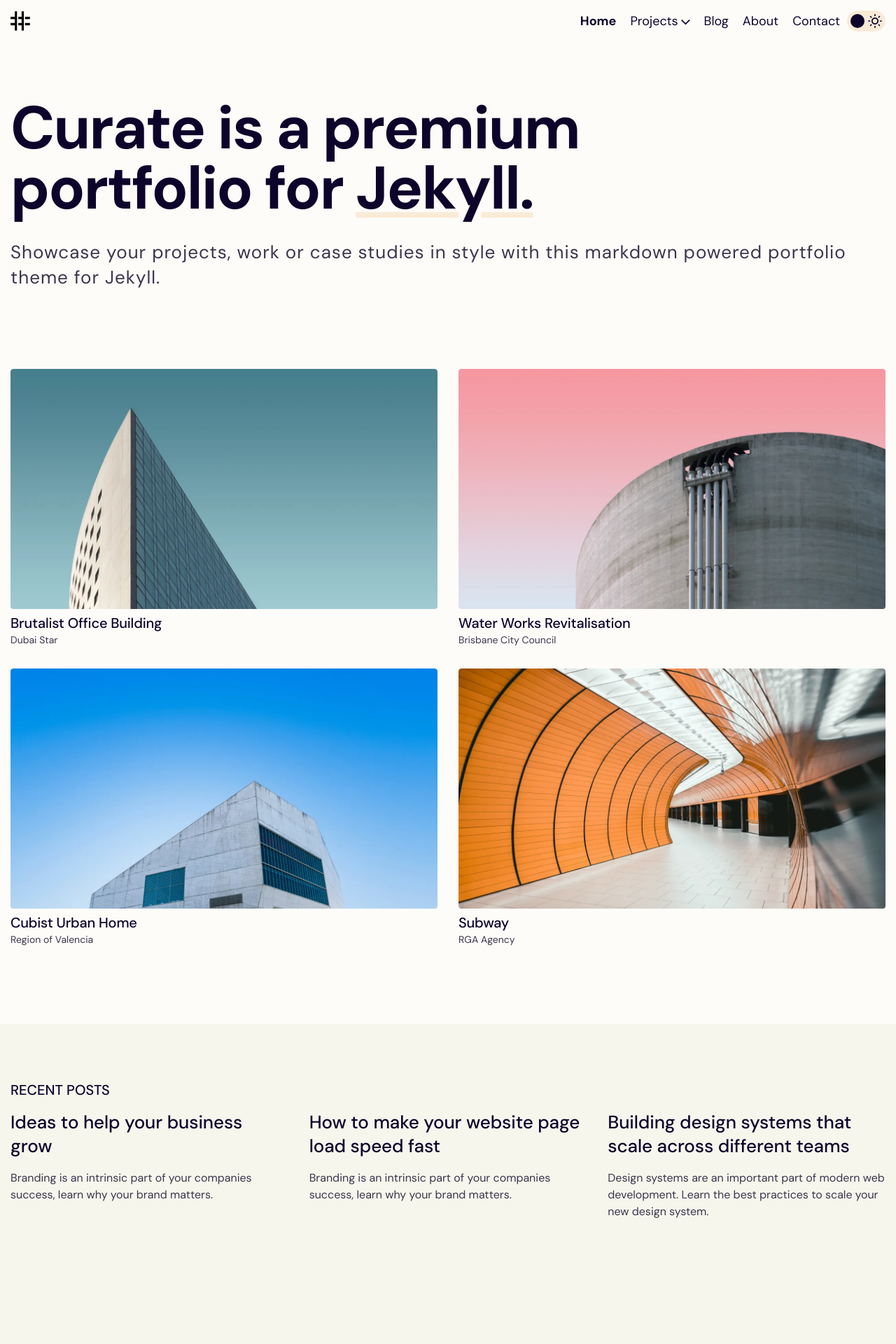
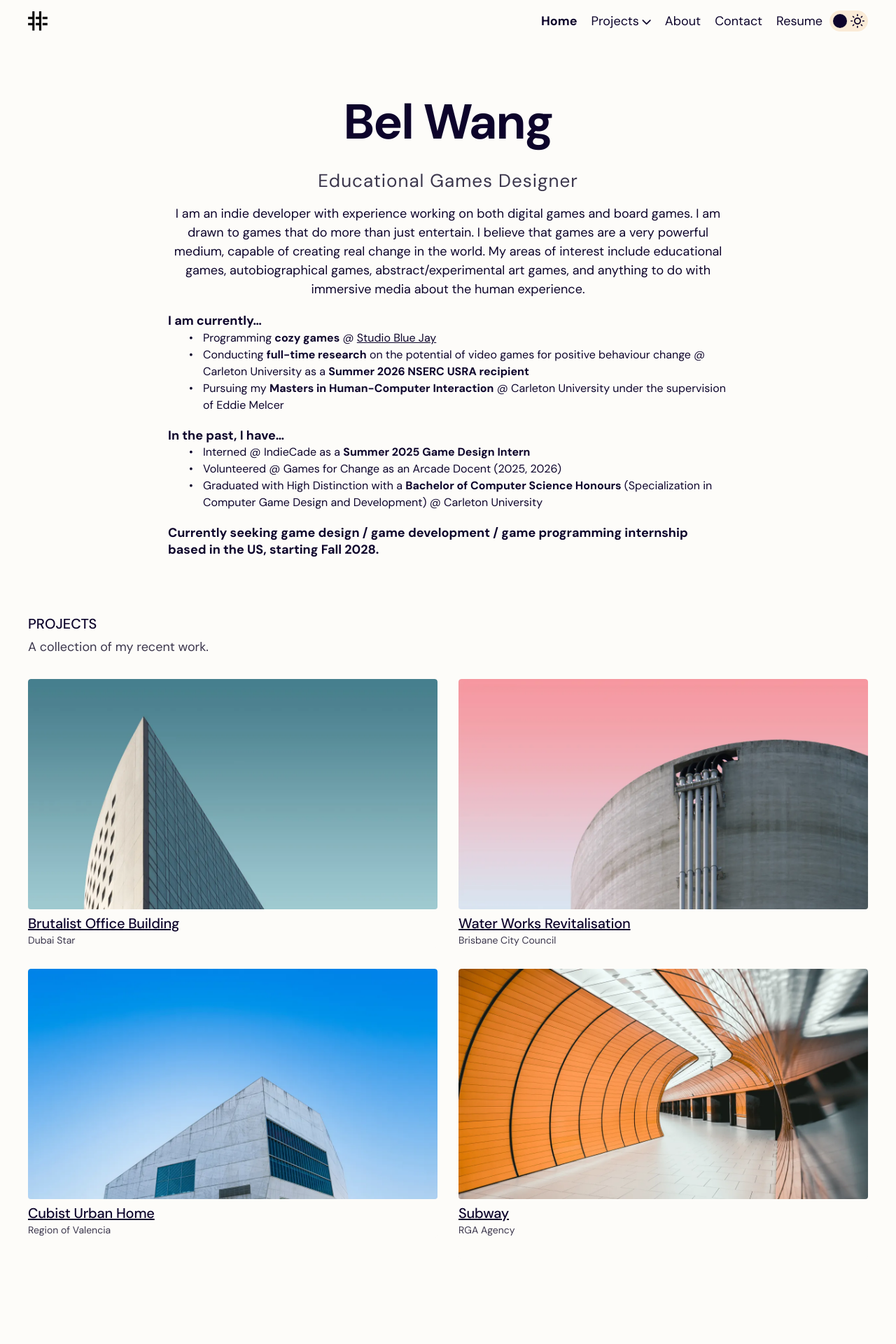
Before and after one commit to rightdress/rightdress.github.io, a Jekyll site: the page built from pages/home.md, in a window 1280 px wide. Shown: the top 1920 px of the page at 70% size. Built offline with Jekyll 4.4.1, drawn with Linux system fonts in a browser that asks for light colours.

Commit message:
Update home page introduction

```diff
--- a/_data/menu.yml
+++ b/_data/menu.yml
@@ -26,15 +26,15 @@ main:
         icon_darkmode: "/assets/images/icons/wireframe-8-white.svg"
         description: "Top layout"
         url: /projects/project-4/
-  - name: Blog
-    url: /blog/
-    weight: 2
   - name: About
     url: /about/
     weight: 3
   - name: Contact
     url: /contact/
     weight: 4
+  - name: Resume
+    url: /resume/
+    weight: 5
 
 
 footer_primary:
--- a/_layouts/home.html
+++ b/_layouts/home.html
@@ -7,10 +7,22 @@ body_classes: page-home
   <div class="container">
     <div class="row">
       <div class="col-12">
+
         {% include framework/heading.html
         title=page.title
         description=page.description
         %}
+
+        {% if page.intro_paragraph %}
+        <p class="home-intro-paragraph">
+          {{ page.intro_paragraph }}
+        </p>
+        {% endif %}
+
+        <div class="home-content">
+          {{ content }}
+        </div>
+
       </div>
     </div>
   </div>
@@ -63,16 +75,16 @@ body_classes: page-home
 </div>
 {% endif %}
 
-{% assign cards = site.posts | sort: 'date' | reverse %}
+<!-- {% assign cards = site.posts | sort: 'date' | reverse %}
 {% assign limit = page.posts.limit | default: 3 %}
 {% assign sort_by = page.posts.sort | default: 'date' %}
 {% assign columns =  page.posts.columns | default: 3 %}
 {% capture columns %}col-lg-{{ 12 | divided_by:columns }}{% endcapture %}
 {% if sort_by == 'weight' %}
   {% assign cards = cards | sort: 'weight' %}
-{% endif %}
+{% endif %} -->
 
-{% assign cards = site.posts %}
+<!-- {% assign cards = site.posts %}
 {% if cards.size > 0 %}
 <div class="section section-base-bg-2">
   <div class="container">
@@ -103,9 +115,9 @@ body_classes: page-home
     </div>
   </div>
 </div>
-{% endif %}
+{% endif %} -->
 
-{% if site.newsletter.mailchimp.form_action_url and site.newsletter.mailchimp.form_action_url != '' %}
+<!-- {% if site.newsletter.mailchimp.form_action_url and site.newsletter.mailchimp.form_action_url != '' %}
   <div class="section section-base-bg-2">
     <div class="container">
       <div class="row">
@@ -115,4 +127,4 @@ body_classes: page-home
       </div>
     </div>
   </div>
-{% endif %}
+{% endif %} -->
--- a/_sass/theme/_custom.scss
+++ b/_sass/theme/_custom.scss
@@ -1,10 +1,79 @@
+// GLOBAL STUFF
 .heading .heading-heading h1 {
-    font-size: 86px;
+    font-size: 70px;
     line-height: 1;
-    width: 80%;
+    //width: 80%;
     letter-spacing: -2px;
     font-weight: 700;
     strong {
         text-decoration-color: var(--color-base-bg-3);
     }
 }
+
+// affects headings only on home page
+.page-home .heading {
+    max-width: 800px;
+    margin-left: auto;
+    margin-right: auto;
+    text-align: center;
+}
+
+// more padding for all pages
+.container {
+    padding-left: 40px;
+    padding-right: 40px;
+}
+
+// less padding on phones or smaller screens
+@media (max-width: 767px) {
+  .container {
+    padding-left: 20px;
+    padding-right: 20px;
+  }
+}
+
+a {
+    text-decoration: underline;
+}
+
+h5 {
+    margin-top: 20px;
+}
+
+// HOME PAGE STUFF
+.home-intro-paragraph {
+    max-width: 800px;
+    margin-left: auto;
+    margin-right: auto;
+    text-align: center;
+}
+
+.home-content {
+    max-width: 800px;
+    margin-left: auto;
+    margin-right: auto;
+    text-align: left;
+    font-size: 16px;
+
+    ul {
+        list-style: none;
+        padding-left: 30px;
+    }
+
+    @media (max-width: 767px) {
+        ul {
+            padding-left: 10px;
+        }
+    }
+
+    ul li {
+        position: relative;
+        padding-left: 20px;
+    }
+
+    ul li::before {
+        content: "•";
+        position: absolute;
+        left: 0px;
+    }
+}
--- a/pages/home.md
+++ b/pages/home.md
@@ -1,27 +1,42 @@
 ---
 layout: home
 permalink: "/"
-title: "Curate is a premium portfolio for <strong>Jekyll.</strong>"
-description: "Showcase your projects, work or case studies in style with this markdown powered portfolio theme for Jekyll."
-meta_description: "Jekyll Curate is a premium Jekyll blog theme"
-meta_title: Jekyll Curate - Premium Portfolio Theme
+title: "Bel Wang"
+description: "Educational Games Designer"
+
+intro_paragraph: "I am an indie developer with experience working on both digital games and board games. I am drawn to games that do more than just entertain. I believe that games are a very powerful medium, capable of creating real change in the world. My areas of interest include educational games, autobiographical games, abstract/experimental art games, and anything to do with immersive media about the human experience."
+
+meta_description: "I am an indie developer with experience working on both digital games and board games. I am drawn to games that do more than just entertain. I believe that games are a very powerful medium, capable of creating real change in the world. My areas of interest include educational games, autobiographical games, abstract/experimental art games, and anything to do with immersive media about the human experience."
+meta_title: Bel Wang - Serious Games Designer
 subscribe: false
 
 projects:
-  heading: "" # "Projects"
-  sub_heading: "" # "A collection of our recent work"
+  heading: "Projects" # "Projects"
+  sub_heading: "A collection of my recent work." # "A collection of our recent work"
   limit: 4
   sort: date # date | weight
   view_more_button_text: "" # "More Projects"
   view_more_button_link: "" # "/projects"
   columns: 2 # 1 | 2 | 3 | 4
 
-posts:
-  heading: "Recent Posts"
-  sub_heading: ""
-  limit: 3
-  sort: date # date | weight
-  view_more_button_text: ""
-  view_more_button_link: "" # "/blog"
-  columns: 3 # 1 | 2 | 3 | 4
+# posts:
+#   heading: "Recent Posts"
+#   sub_heading: ""
+#   limit: 3
+#   sort: date # date | weight
+#   view_more_button_text: ""
+#   view_more_button_link: "" # "/blog"
+#   columns: 3 # 1 | 2 | 3 | 4
 ---
+
+##### I am currently...
+  - Programming **cozy games** @ <a href="https://studiobluejay.com/" target="_blank" rel="noopener noreferrer">Studio Blue Jay</a>
+  - Conducting **full-time research** on the potential of video games for positive behaviour change @ Carleton University as a **Summer 2026 NSERC USRA recipient**
+  - Pursuing my **Masters in Human-Computer Interaction** @ Carleton University under the supervision of Eddie Melcer
+
+##### In the past, I have...
+  - Interned @ IndieCade as a **Summer 2025 Game Design Intern**
+  - Volunteered @ Games for Change as an Arcade Docent (2025, 2026)
+  - Graduated with High Distinction with a **Bachelor of Computer Science Honours** (Specialization in Computer Game Design and Development) @ Carleton University
+
+##### Currently seeking game design / game development / game programming internship based in the US, starting Fall 2028.
```
